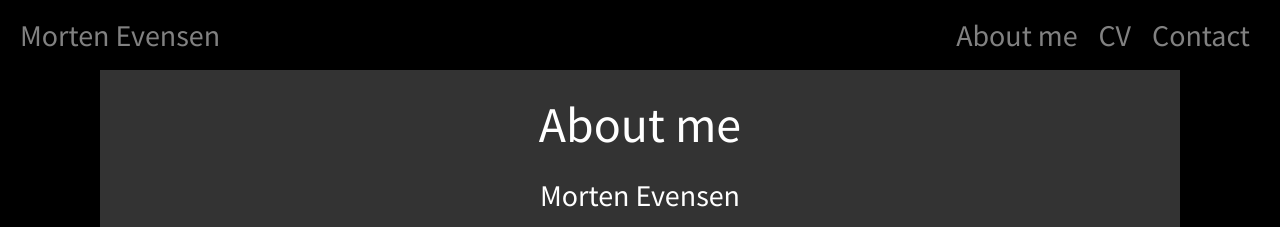
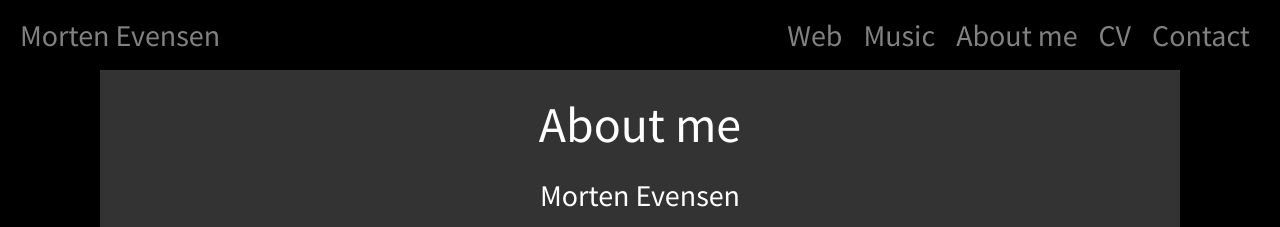
Before and after one commit to MortenEvensen/portfolio-update, a plain HTML site: page about.html in a window 1280 px wide. Shown: the top 227 px of the page. Drawn offline with Linux system fonts and the light colour scheme.

Commit message:
Added links for music production and web development

```diff
--- a/about.html
+++ b/about.html
@@ -15,6 +15,8 @@
     <div id="overlay-menu" class="overlay">
         <a href="javascript:void(0)" class="closeButton" onclick="closeNav()">&times;</a>
         <div class="overlay-content">
+            <a href="web.html">Web</a>
+            <a href="music.html">Music</a>
             <a href="about.html">About me</a>
             <a href="cv.html">CV</a>
             <a href="contact.html">Contact</a>
@@ -29,6 +31,8 @@
                 </div>
                 <nav>
                     <div class="nav-elements">
+                        <a href="web.html">Web</a>
+                        <a href="music.html">Music</a>
                         <a href="about.html">About me</a>
                         <a href="cv.html">CV</a>
                         <a href="contact.html">Contact</a>
```
Also changed, not shown: contact.html (+4 -0 lines), cv.html (+4 -0 lines), index.html (+4 -0 lines), music.html (+4 -0 lines), web.html (+4 -0 lines), 2 other files.
